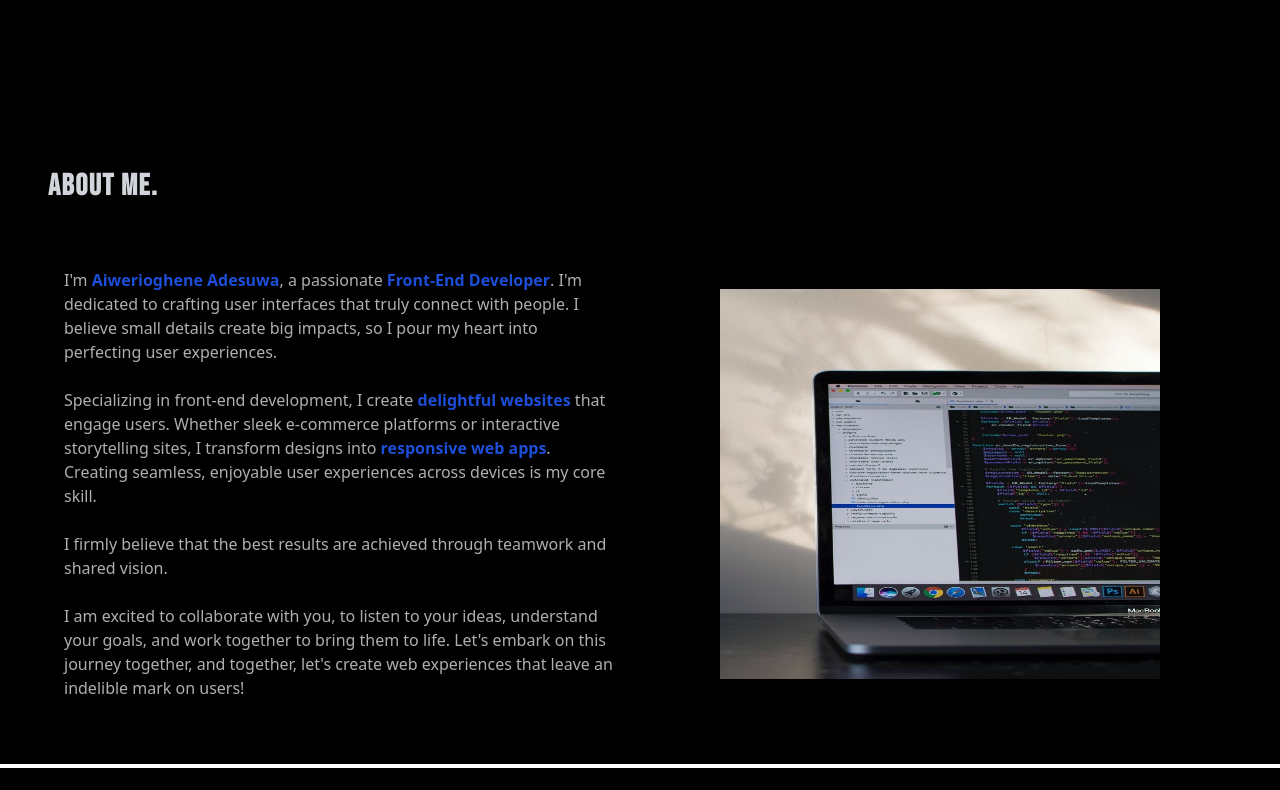
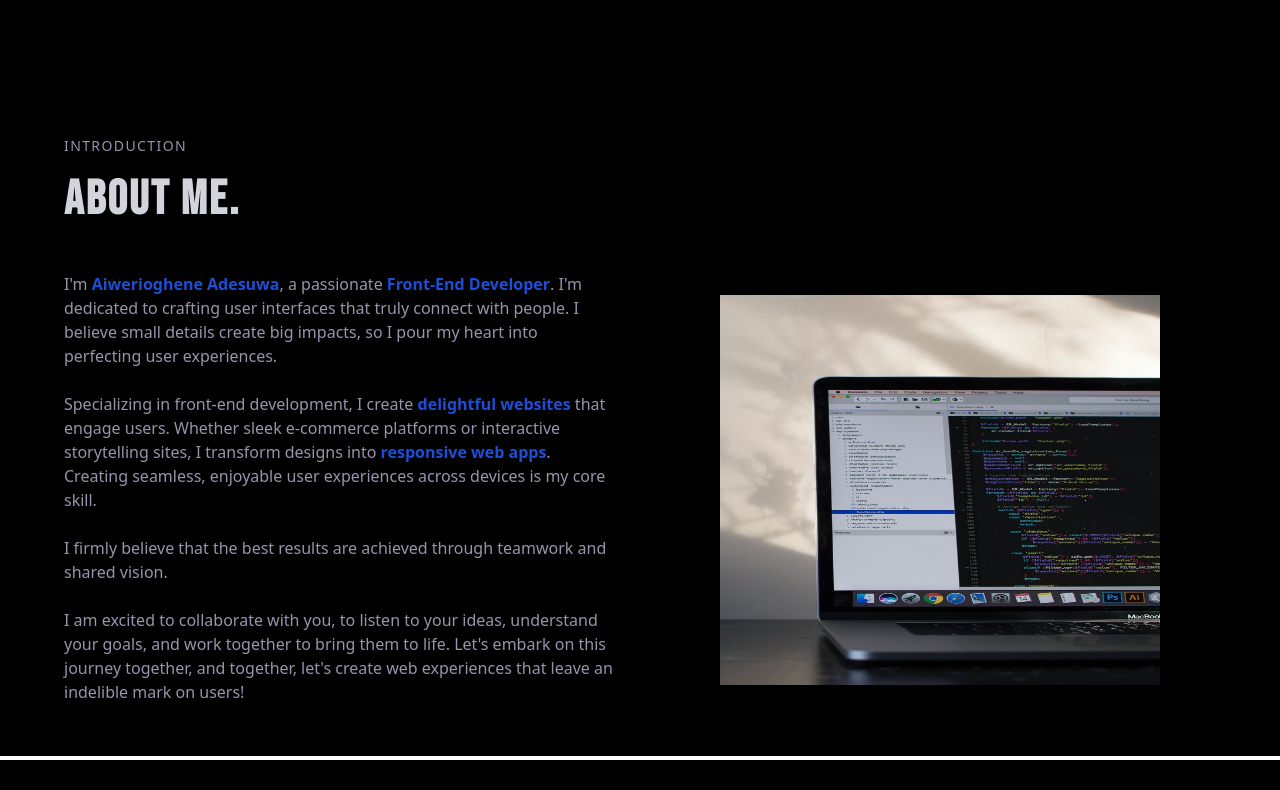
Before and after one commit to Aiwerioghene/Myportfolio, a React (Create React App) app: page / in a window 1280 px wide. Shown: the part 760-1550 px from the top of the page. Built offline with nearby package versions, Linux system fonts and the light colour scheme.

Commit message:
edited the idndex.css file

```diff
--- a/src/components/About.jsx
+++ b/src/components/About.jsx
@@ -5,9 +5,10 @@ const About = () => {
   return (
 
     <div className="bg-black">
-      <h1 className="font-fontt2 tracking-wider text-gray-300 text-3xl font-bold pl-[3rem] pt-8">About Me.</h1>
-      <div className="grid md:grid-cols-2 gap-4 sm:grid-cols-1  p-[3rem]">
-        <div className="p-4">
+      <h4 className='text-sm  tracking-widest pl-[4rem] font-lighter uppercase'>Introduction</h4>
+      <h1 className="font-fontt2 tracking-wider text-gray-300 text-5xl font-bold pl-[4rem] pt-5">About Me.</h1>
+      <div className="grid md:grid-cols-2 gap-4 sm:grid-cols-1  p-[3rem] ">
+        <div className="px-4 pb-1">
           <p>
           I'm <span className='text-blue-700 font-bold'>Aiwerioghene Adesuwa</span>, a passionate <span className='text-blue-700 font-bold'>Front-End Developer</span>. I'm dedicated to crafting user interfaces that truly connect with people.
           I believe small details create big impacts, so I pour my heart into perfecting user experiences.
--- a/src/index.css
+++ b/src/index.css
@@ -5,6 +5,6 @@
 
 body{
   background-color:black;
-  color: rgb(175, 175, 175);
+  color: rgb(149, 149, 172);
 
 }
```
